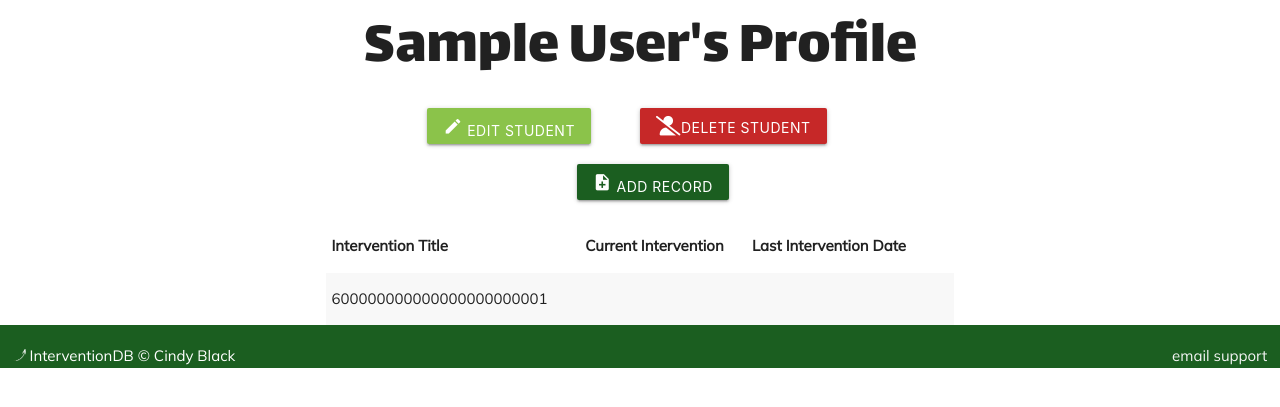
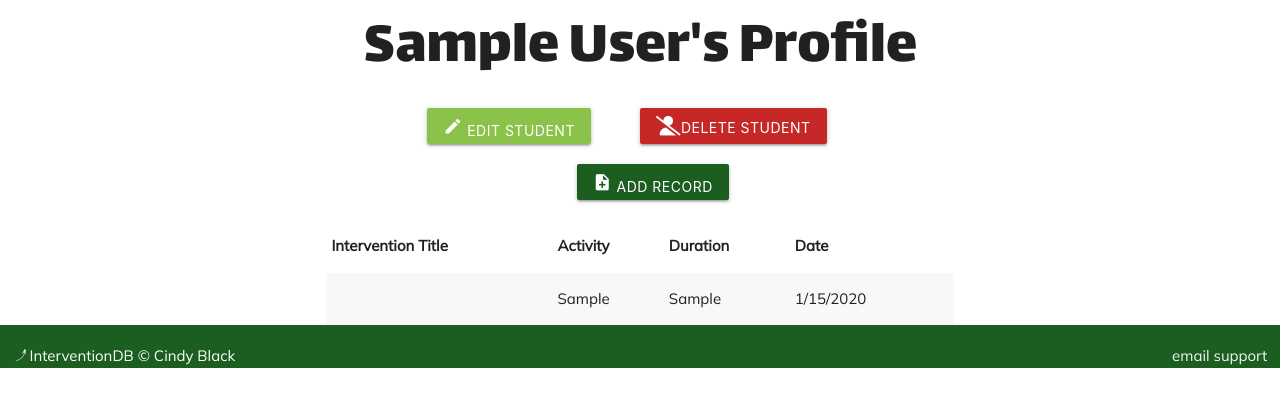
Before and after one commit to cynthiablack/interventionDB, a Node server app: page /students/600000000000000000000001 in a window 1280 px wide. Shown: the part 92-499 px from the top of the page. Run offline with Node 20, Linux system fonts and the light colour scheme; a user stored in the database is signed in; tables that the repository leaves empty hold one stand-in row (values such as "Sample post"); some libraries are stand-ins or nearby versions.

Commit message:
Add record form working

```diff
--- a/app.js
+++ b/app.js
@@ -1,6 +1,7 @@
 const express = require('express');
 const app = express()
 const path = require('path');
+const moment = require('moment')
 const mongoose = require('mongoose');
 const morgan = require('morgan');
 const methodOverride = require('method-override');
--- a/controllers/record.js
+++ b/controllers/record.js
@@ -8,6 +8,7 @@
     try {
       await InterventionRecord.create({
         record: req.body.record,
+        intervention: req.intervention.id,
         activity: req.body.activity,
         duration: req.body.duration,
         anecdotalNotes: req.body.anecdotalNotes,
@@ -15,7 +16,7 @@
         user: req.user.id,
       });
       console.log("Intervention data has been added!");
-      res.redirect("/student/"+req.params.id);
+      res.redirect("/students/"+req.params.id);
     } catch (err) {
       console.log(err);
     }
--- a/models/InterventionRecord.js
+++ b/models/InterventionRecord.js
@@ -1,7 +1,7 @@
 const mongoose = require('mongoose')
 
 const InterventionRecordSchema = new mongoose.Schema({
-  title: {
+  intervention: {
     type: mongoose.Schema.Types.ObjectId,
     ref: "Intervention",
   },
@@ -16,7 +16,7 @@
     type: String,
   },
   duration: {
-    type: Number,
+    type: String,
   },
   assessmentGiven: {
     type: Boolean,
--- a/views/dashboard.ejs
+++ b/views/dashboard.ejs
@@ -47,7 +47,7 @@
                                 <td><a href="/students/<%=students[i]._id%>"></a></td>
                                     <td><a href="/students/<%=students[i]._id%>"></a></td>
                                     <td><a href="/students/<%=students[i]._id%>"></a></td>
-                                    <td> <a href="/students/<%=students[i]._id%>" class="btn deep-purple btn-small">Profile</a></td>
+                                    <td> <a href="/students/<%=students[i]._id%>" class="btn light-green btn-small">Profile</a></td>
                                 </tr>
                             <% } %>
                     </tbody>
--- a/views/student.ejs
+++ b/views/student.ejs
@@ -40,15 +40,20 @@
         <button data-target="modal2" class="btn green darken-4 modal-trigger"><span><i class="material-icons">note_add</i> add record</span></button>
 
         <!-- Modal Structure -->
-        <div id="modal2" class="modal">
+        <div id="modal2" class="modal bottom-sheet">
           <div class="modal-content green-text text-darken-2">
             <span class="lead centered">Entering new record for <%= student.firstName %> <%= student.lastName %></span>
             <form action="/record/createRecord/<%= student._id %>" method="POST">
               <div class="input-field">
+                <input type="text" class="datepicker" id="date">
+                <label for="date">Choose Date</label>
+              </div>
+
+              <div class="input-field">
                 <select id="title" name="title" placeholder="title" required>
                     <option value="" class="disabled"></option>
                     <% for(let i=0; i<interventions.length; i++) { %>
-                    <option value="<%= interventions[i].title %>"><%= interventions[i].title %></option>
+                    <option value="<%= interventions[i].id %>"><%= interventions[i].title %></option>
                     <% } %>
                 </select>
                 <label>Intervention Title</label>
@@ -82,9 +87,9 @@
       <thead>
           <tr>
               <th>Intervention Title</th>
-              <th>Current Intervention</th>
-              <th>Last Intervention Date</th>
-              <th></th>
+              <th>Activity</th>
+              <th>Duration</th>
+              <th>Date</th>
               <th></th>
           </tr>
       </thead>
@@ -92,16 +97,16 @@
             <% for(var i=0; i<records.length; i++) { %>
                   <tr>
                       <td><a href="/records/<%=records[i]._id%>"><%= records[i].title %></a></td>
-                      <td></td>
-                      <td></td>
-                      <td></td>
-                      <td></td>
+                      <td><a href="/records/<%=records[i]._id%>"><%= records[i].activity %></a></td>
+                      <td><a href="/records/<%=records[i]._id%>"><%= records[i].duration %></a></td>
+                      <td><a href="/records/<%=records[i]._id%>"><%= records[i].date.toLocaleDateString() %></a></td>
+                      <td><a href="/records/<%=records[i]._id%>"><%= records[i].title %></a></td>
                       </tr>
                   <% } %>
           </tbody>
   </table>
  <%} else { %>
-  <p>Please add a student to enter intervention data. </p>
+  <p class="center-align">No intervention data found. </p>
   <% } %>
 </div>
 
@@ -117,7 +122,12 @@
     document.addEventListener('DOMContentLoaded', function() {
         var sel=document.querySelectorAll('select');
         M.FormSelect.init(sel)
-    })
+    });
+
+    document.addEventListener('DOMContentLoaded', function() {
+    var elems = document.querySelectorAll('.datepicker');
+    M.Datepicker.init(elems, date);
+  });
 </script>
 </body>
 </html>
```
